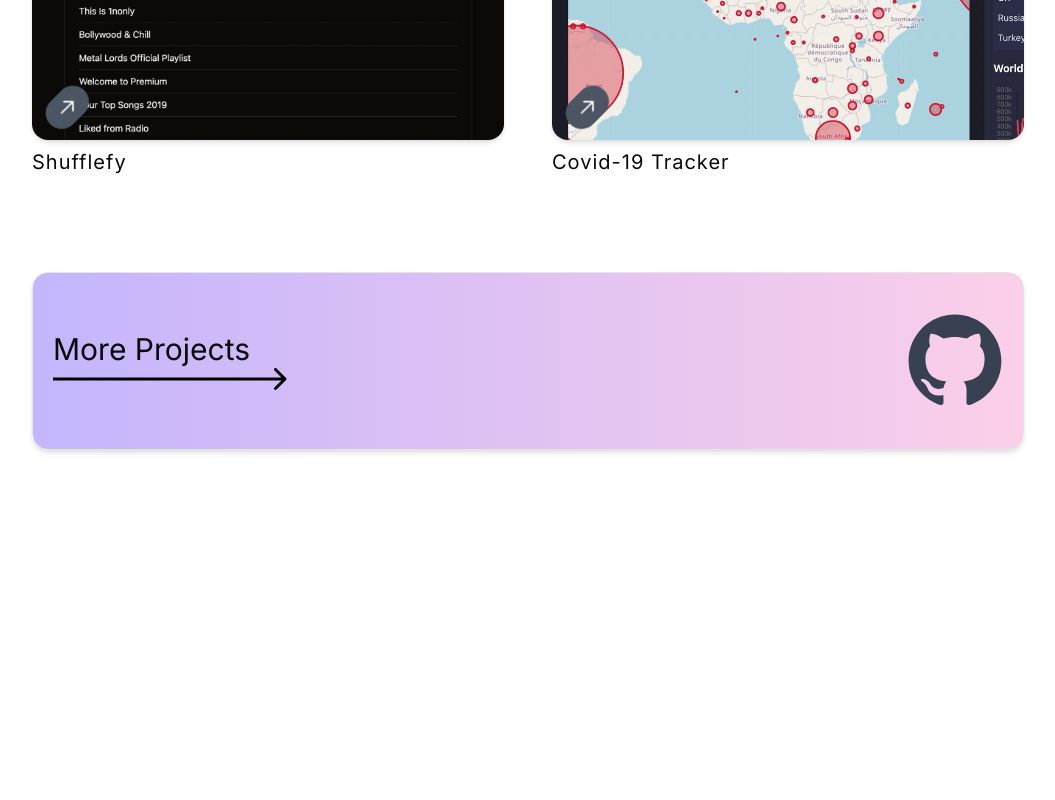
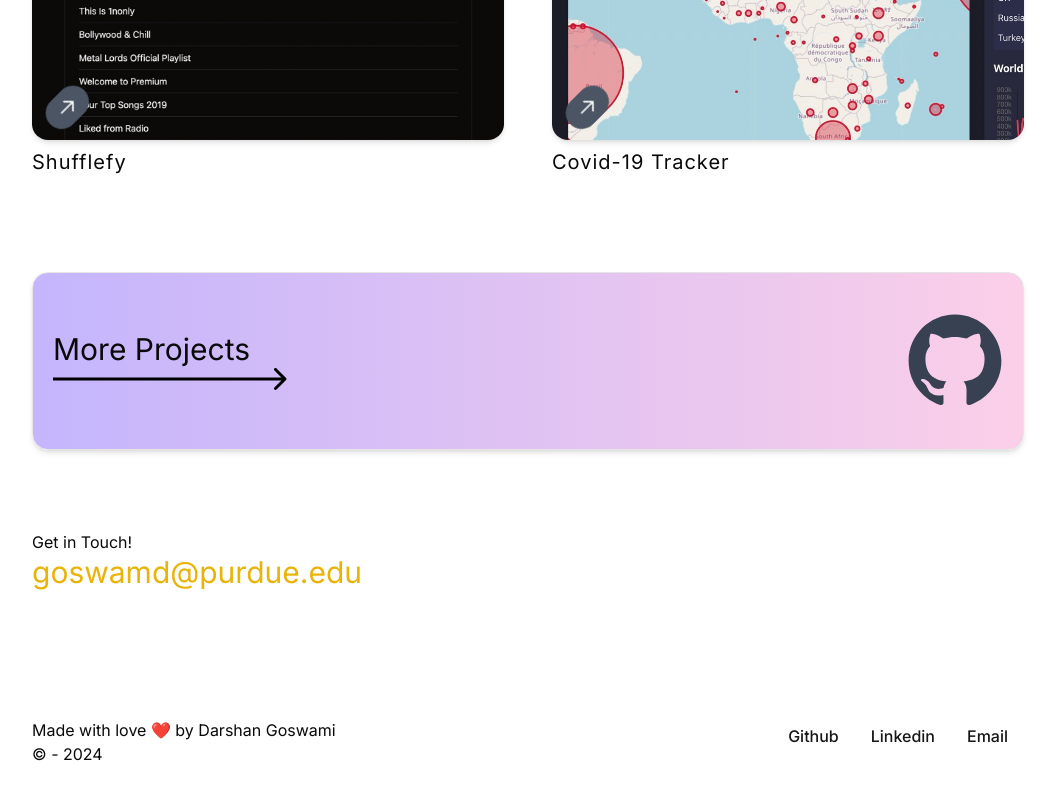
Before and after one commit to darshangoswami/Portfolio, a React (Vite) app: page / in a window 1280 px wide. Shown: the part 1156-1956 px from the top of the page, without its empty margins (112-1167 px from the left). Before the commit the page ends 1686 px from the top, so only its background shows below. Built offline with nearby package versions, Linux system fonts and the light colour scheme.

Commit message:
add footer

```diff
--- a/src/App.jsx
+++ b/src/App.jsx
@@ -5,6 +5,7 @@ import resume from "./assets/darshanGoswami_SWE_Resume.pdf";
 import AnimatedArrow from "./components/AnimatedArrow";
 import { Separator } from "@/components/ui/separator";
 import { GitHubLogoIcon } from "@radix-ui/react-icons";
+import Footer from "@/components/footer";
 
 function App() {
   return (
@@ -100,6 +101,7 @@ function App() {
             <GitHubLogoIcon className="w-24 h-24 text-gray-700" />
           </a>
         </div>
+        <Footer />
       </main>
     </div>
   );
--- /dev/null
+++ b/src/components/footer.jsx
@@ -0,0 +1,30 @@
+import { Button } from "./ui/button";
+
+function footer() {
+  return (
+    <div>
+      <h3>Get in Touch!</h3>
+      <p className="text-3xl text-yellow-500">goswamd@purdue.edu</p>
+      <div className="flex flex-col md:flex-row md:justify-between mb-10 mt-32">
+        <p>
+          Made with love ❤️ by Darshan Goswami <br /> &#169; - 2024
+        </p>
+        <nav className="flex flex-wrap md:flex-nowrap md:justify-between">
+          <div>
+            <Button asChild variant="link" className="text-md pl-0">
+              <a href="https://github.com/darshangoswami">Github</a>
+            </Button>
+            <Button asChild variant="link" className="text-md">
+              <a href="https://www.linkedin.com/in/darshangoswami/">Linkedin</a>
+            </Button>
+            <Button asChild variant="link" className="text-md">
+              <a href="mailto:goswamd@purdue.edu">Email</a>
+            </Button>
+          </div>
+        </nav>
+      </div>
+    </div>
+  );
+}
+
+export default footer;
```
